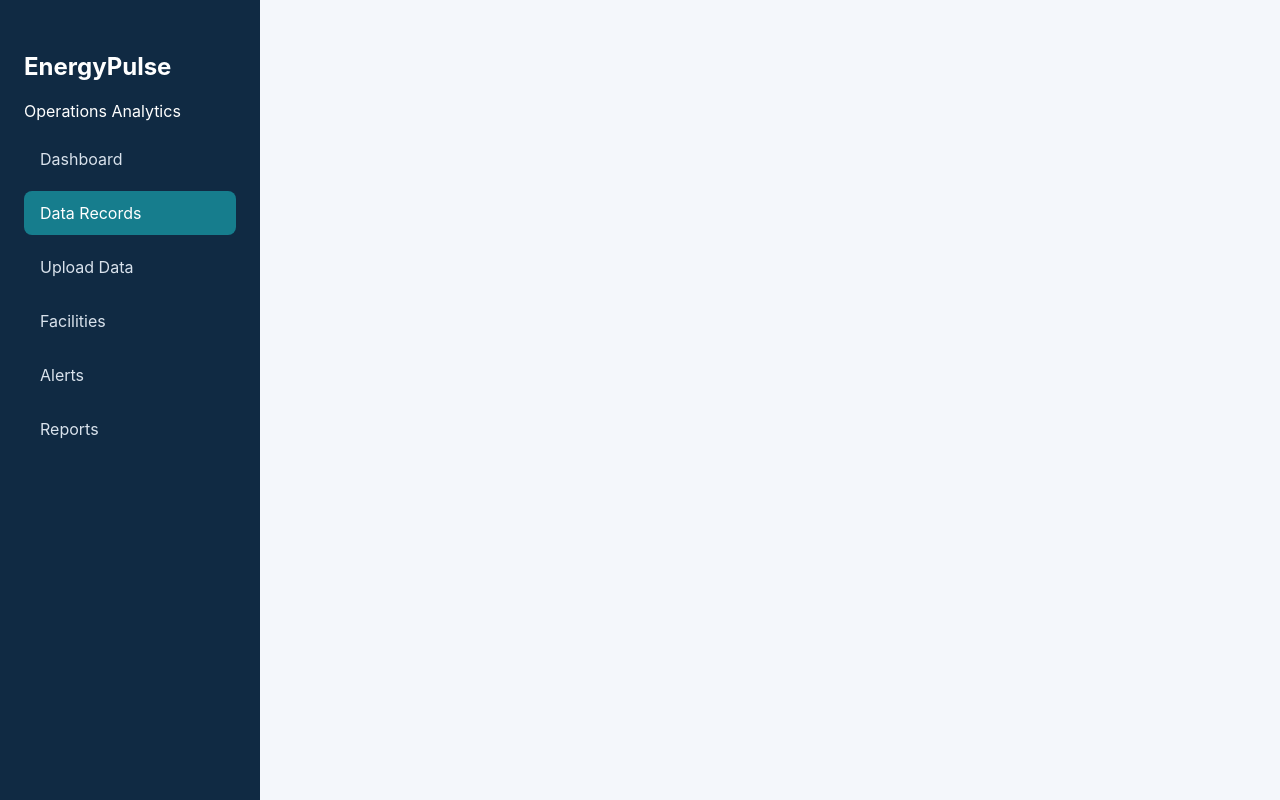
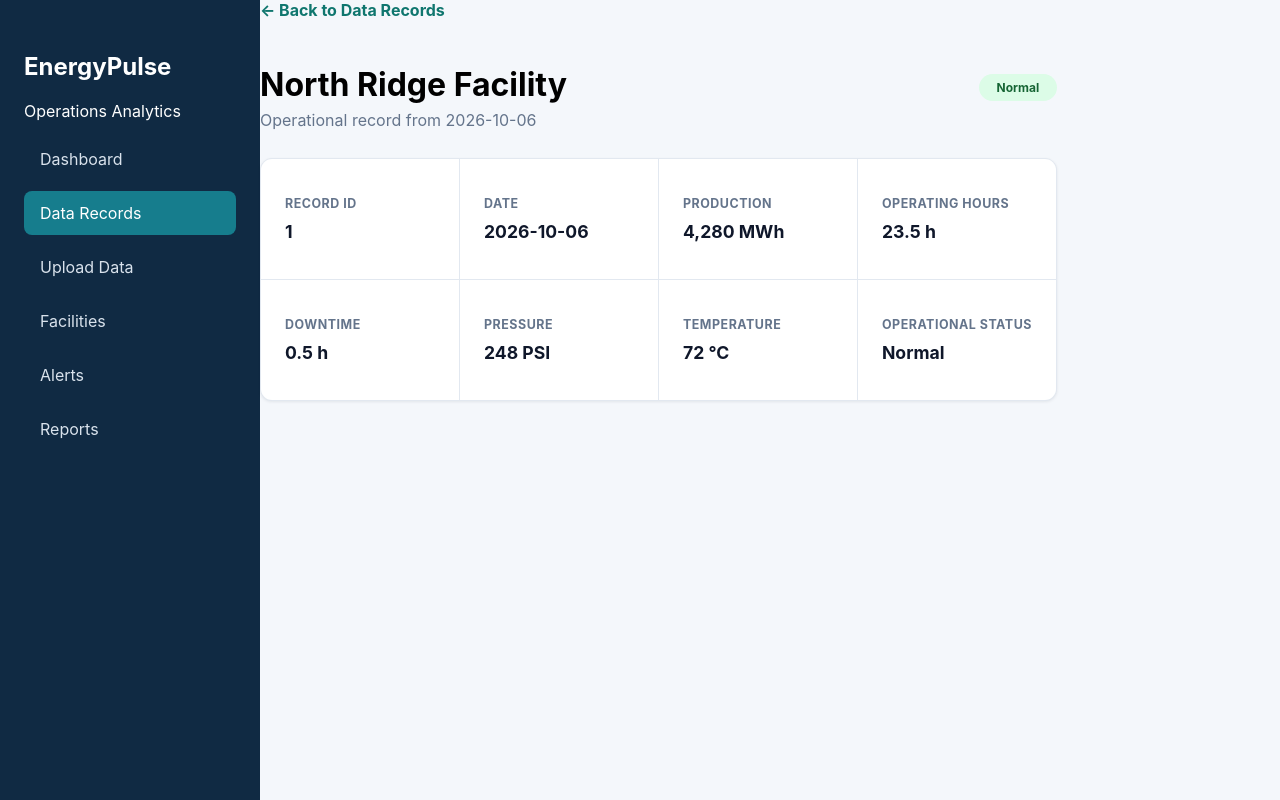
Before and after one commit to humairakarimi/energypulse-dashboard, a React (Vite) app in the folder frontend/: page /records/1 in a window 1280 px wide. Built offline with nearby package versions, Linux system fonts and the light colour scheme; the HTML template or start-up script is replaced by a standard one.

Commit message:
Add operational record details page

```diff
--- a/frontend/src/App.css
+++ b/frontend/src/App.css
@@ -477,3 +477,105 @@
   background-color: #e2e8f0;
   cursor: not-allowed;
 }
+/* Record details page */
+
+.back-link {
+  display: inline-block;
+  margin-bottom: 24px;
+  color: #0f766e;
+  font-weight: 700;
+  text-decoration: none;
+}
+
+.back-link:hover {
+  text-decoration: underline;
+}
+
+.record-details-header {
+  display: flex;
+  align-items: center;
+  justify-content: space-between;
+  gap: 24px;
+  margin-bottom: 28px;
+}
+
+.record-details-header h1 {
+  margin-bottom: 6px;
+}
+
+.record-details-header p {
+  margin: 0;
+  color: #64748b;
+}
+
+.record-details-card {
+  display: grid;
+  grid-template-columns: repeat(4, minmax(0, 1fr));
+  gap: 1px;
+  overflow: hidden;
+  background-color: #e2e8f0;
+  border: 1px solid #e2e8f0;
+  border-radius: 12px;
+  box-shadow: 0 1px 3px rgb(15 23 42 / 8%);
+}
+
+.record-detail-item {
+  display: flex;
+  min-height: 120px;
+  padding: 24px;
+  flex-direction: column;
+  justify-content: center;
+  gap: 10px;
+  background-color: #ffffff;
+}
+
+.record-detail-label {
+  color: #64748b;
+  font-size: 0.78rem;
+  font-weight: 700;
+  letter-spacing: 0.04em;
+  text-transform: uppercase;
+}
+
+.record-detail-item strong {
+  color: #0f172a;
+  font-size: 1.1rem;
+}
+
+.record-not-found {
+  padding: 40px;
+  background-color: #ffffff;
+  border: 1px solid #e2e8f0;
+  border-radius: 12px;
+}
+
+@media (max-width: 1000px) {
+  .record-details-card {
+    grid-template-columns: repeat(2, minmax(0, 1fr));
+  }
+}
+
+@media (max-width: 600px) {
+  .record-details-header {
+    align-items: flex-start;
+    flex-direction: column;
+  }
+
+  .record-details-card {
+    grid-template-columns: 1fr;
+  }
+}
+.clickable-record-row {
+  cursor: pointer;
+  transition: background-color 0.2s ease;
+}
+
+.clickable-record-row:hover {
+  background-color: #f0fdfa;
+}
+
+.clickable-record-row:focus {
+  background-color: #f0fdfa;
+  outline: 2px solid #0f766e;
+  outline-offset: -2px;
+}
--- a/frontend/src/App.tsx
+++ b/frontend/src/App.tsx
@@ -3,6 +3,7 @@ import { Navigate, Route, Routes } from "react-router-dom";
 import Sidebar from "./components/layout/Sidebar";
 import DataRecords from "./pages/DataRecords.tsx"
 import Dashboard from "./pages/Dashboard";
+import RecordDetails from "./pages/RecordDetails";
 
 
 function App() {
@@ -16,6 +17,7 @@ function App() {
                     />
                 <Route path="/dashboard" element={<Dashboard />} />
                 <Route path="/records" element={<DataRecords />} />
+                <Route path="/records/:recordId" element={<RecordDetails />} />
 
             </Routes>
 
--- a/frontend/src/components/records/RecordsTable.tsx
+++ b/frontend/src/components/records/RecordsTable.tsx
@@ -1,7 +1,9 @@
 import {useState} from "react";
 import {operationalRecords} from "../../data/operationalRecords";
+import {useNavigate} from "react-router-dom";
 
 function RecordsTable() {
+    const navigate = useNavigate();
     const [searchTerm, setSearchTerm] = useState("");
     const [selectedFacility, setSelectedFacility] = useState("All");
     const [selectedStatus, setSelectedStatus] = useState("All");
@@ -23,6 +25,7 @@ function RecordsTable() {
             selectedStatus === "All" || record.status === selectedStatus;
         const matchesDate =
             selectedDate === "" || record.date === selectedDate;
+
 
         return (
             matchesSearch &&
@@ -141,7 +144,17 @@ function RecordsTable() {
 
                     <tbody>
                     {filteredRecords.map((record) => (
-                        <tr key={record.id}>
+                        <tr
+                            key={record.id}
+                            className="clickable-record-row"
+                            onClick={() => navigate(`/records/${record.id}`)}
+                            tabIndex={0}
+                            onKeyDown={(event) => {
+                                if (event.key === "Enter") {
+                                    navigate(`/records/${record.id}`);
+                                }
+                            }}
+                        >
                             <td>{record.facility}</td>
                             <td>{record.date}</td>
                             <td>{record.production.toLocaleString()} MWh</td>
--- /dev/null
+++ b/frontend/src/pages/RecordDetails.tsx
@@ -0,0 +1,90 @@
+import { Link, useParams } from "react-router-dom";
+import { operationalRecords } from "../data/operationalRecords";
+
+function RecordDetails() {
+  const { recordId } = useParams();
+
+  const record = operationalRecords.find(
+    (currentRecord) => currentRecord.id === Number(recordId),
+  );
+
+  if (!record) {
+    return (
+      <main className="page-content">
+        <div className="record-not-found">
+          <h1>Record not found</h1>
+          <p>The requested operational record does not exist.</p>
+
+          <Link to="/records" className="back-link">
+            ← Back to Data Records
+          </Link>
+        </div>
+      </main>
+    );
+  }
+
+  return (
+    <main className="page-content">
+      <Link to="/records" className="back-link">
+        ← Back to Data Records
+      </Link>
+
+      <div className="record-details-header">
+        <div>
+          <h1>{record.facility}</h1>
+          <p>Operational record from {record.date}</p>
+        </div>
+
+        <span
+          className={`status-badge ${record.status.toLowerCase()}`}
+        >
+          {record.status}
+        </span>
+      </div>
+
+      <section className="record-details-card">
+        <div className="record-detail-item">
+          <span className="record-detail-label">Record ID</span>
+          <strong>{record.id}</strong>
+        </div>
+
+        <div className="record-detail-item">
+          <span className="record-detail-label">Date</span>
+          <strong>{record.date}</strong>
+        </div>
+
+        <div className="record-detail-item">
+          <span className="record-detail-label">Production</span>
+          <strong>{record.production.toLocaleString()} MWh</strong>
+        </div>
+
+        <div className="record-detail-item">
+          <span className="record-detail-label">Operating Hours</span>
+          <strong>{record.operatingHours} h</strong>
+        </div>
+
+        <div className="record-detail-item">
+          <span className="record-detail-label">Downtime</span>
+          <strong>{record.downtimeHours} h</strong>
+        </div>
+
+        <div className="record-detail-item">
+          <span className="record-detail-label">Pressure</span>
+          <strong>{record.pressure} PSI</strong>
+        </div>
+
+        <div className="record-detail-item">
+          <span className="record-detail-label">Temperature</span>
+          <strong>{record.temperature} °C</strong>
+        </div>
+
+        <div className="record-detail-item">
+          <span className="record-detail-label">Operational Status</span>
+          <strong>{record.status}</strong>
+        </div>
+      </section>
+    </main>
+  );
+}
+
+export default RecordDetails;
```
